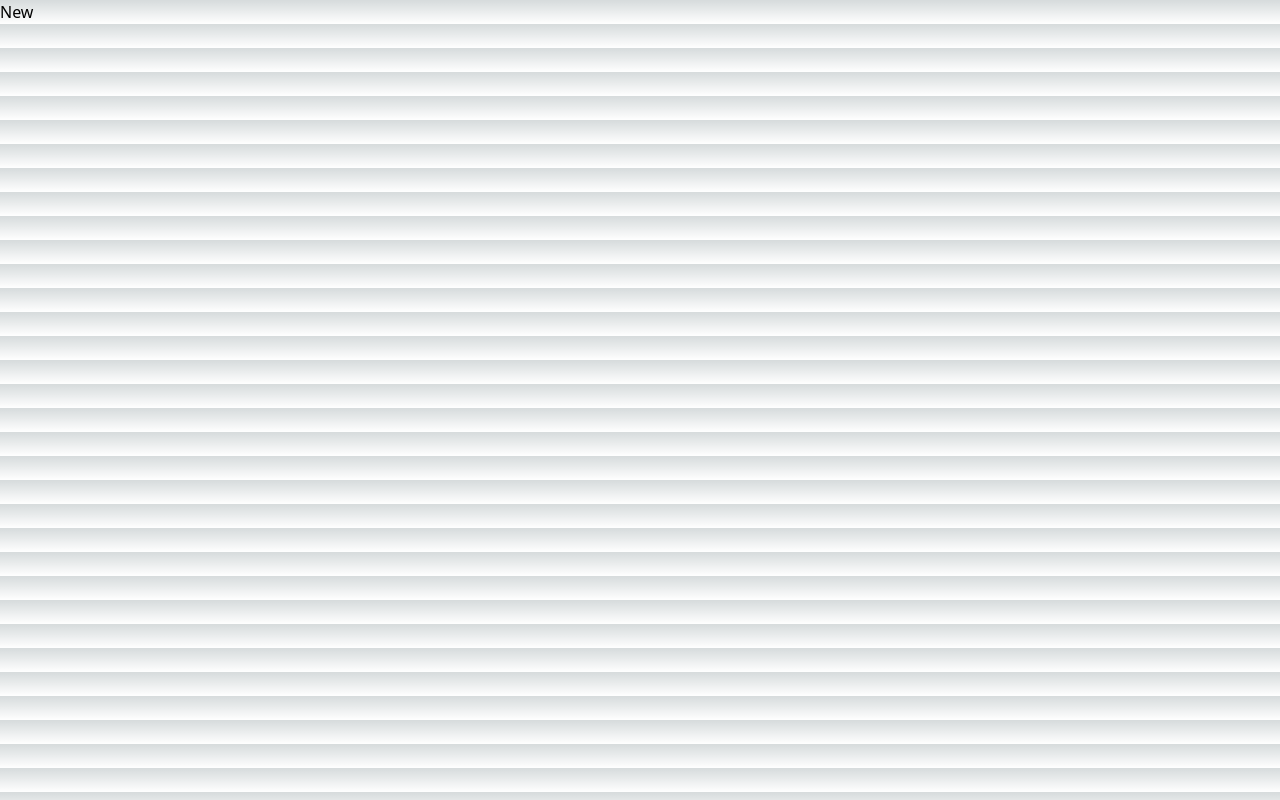
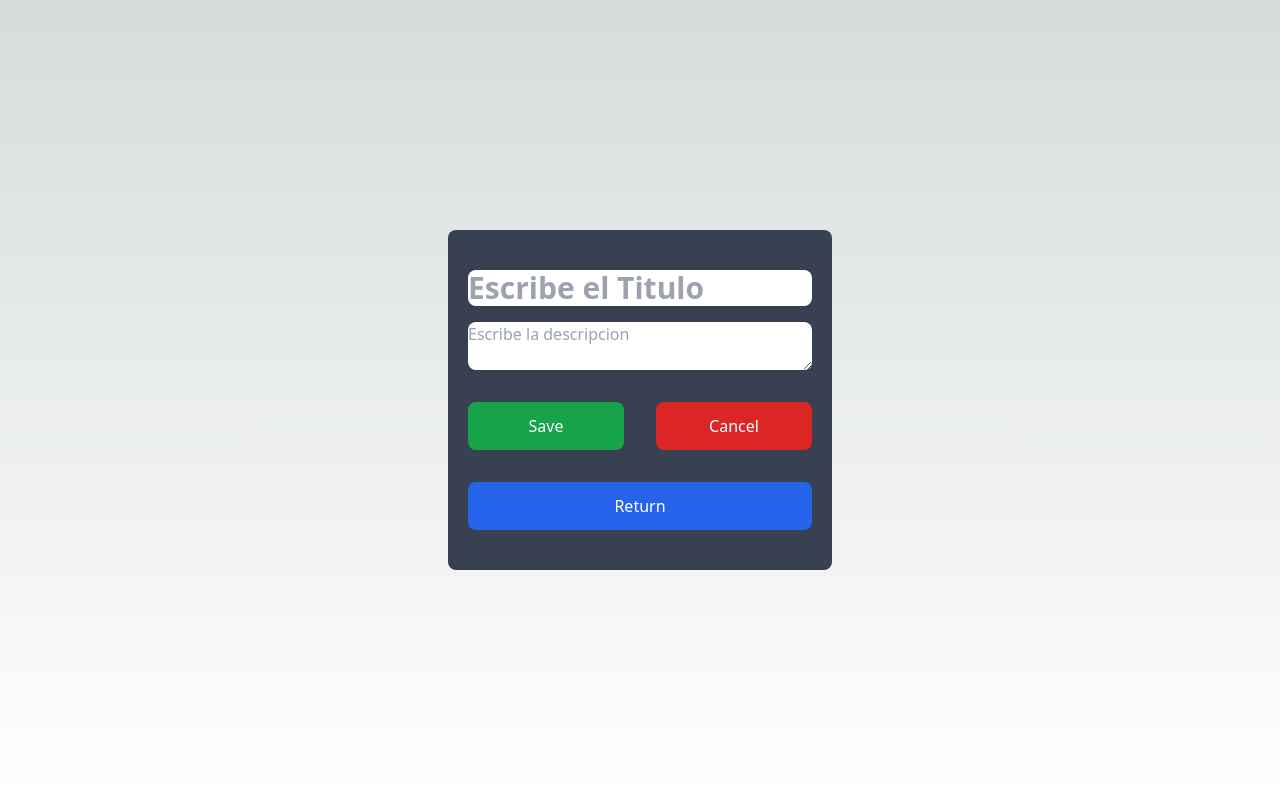
Before and after one commit to Joseduardo25/nextjs-context-crud, a Next.js app: page /new in a window 1280 px wide. Built offline with nearby package versions, Linux system fonts and the light colour scheme.

Commit message:
add : form, useRouter to redirect to home, useTask to create new tasks and useState to catch name and value

```diff
--- a/src/app/new/page.js
+++ b/src/app/new/page.js
@@ -1,6 +1,63 @@
+"use client"
+import { useRouter } from 'next/navigation'
+import { useState } from 'react'
+import { useTask } from '@/context/TasksContext'
+
 const page = () => {
+  // eslint-disable-next-line react-hooks/rules-of-hooks
+  const router = useRouter()
+  // eslint-disable-next-line react-hooks/rules-of-hooks
+  const [task, setTask] = useState()
+  // eslint-disable-next-line react-hooks/rules-of-hooks
+  const { createTask } = useTask()
+  const handleChange = (e) => setTask({...task,[e.target.name]: e.target.value})
+  const handleSubmit = (e) =>{
+    e.preventDefault()
+    console.log(task)
+    createTask(task.title, task.description)
+    router.push('/')
+  }
   return (
-    <div>New</div>
+    <div className='h-screen flex items-center'>
+      <form
+        className='flex flex-col  max-w-sm mx-auto bg-gray-700 rounded-lg py-10 px-5 text-black'
+        onSubmit={handleSubmit}
+        >
+        <input
+          name='title'
+          placeholder='Escribe el Titulo'
+          className='text-3xl font-semibold rounded-lg'
+          onChange={handleChange}
+        />
+        <textarea
+          name='description'
+          placeholder='Escribe la descripcion'
+          className='mt-4 rounded-lg'
+          onChange={handleChange}
+          />
+        <div className='flex gap-8'>
+          <button
+            className='bg-green-600 py-3 rounded-lg mt-8 w-full text-white'
+            >
+              Save
+          </button>
+          <button
+            className='bg-red-600 py-3 rounded-lg mt-8 w-full text-white'
+            type='button'
+            onClick={()=> router.push('/')}
+            >
+            Cancel
+          </button>
+        </div>
+        <button
+          className='bg-blue-600 py-3 rounded-lg mt-8 w-full text-white'
+          type='button'
+          onClick={()=> router.push('/')}
+        >
+          Return
+        </button>
+      </form>
+    </div>
   )
 }
 
```
